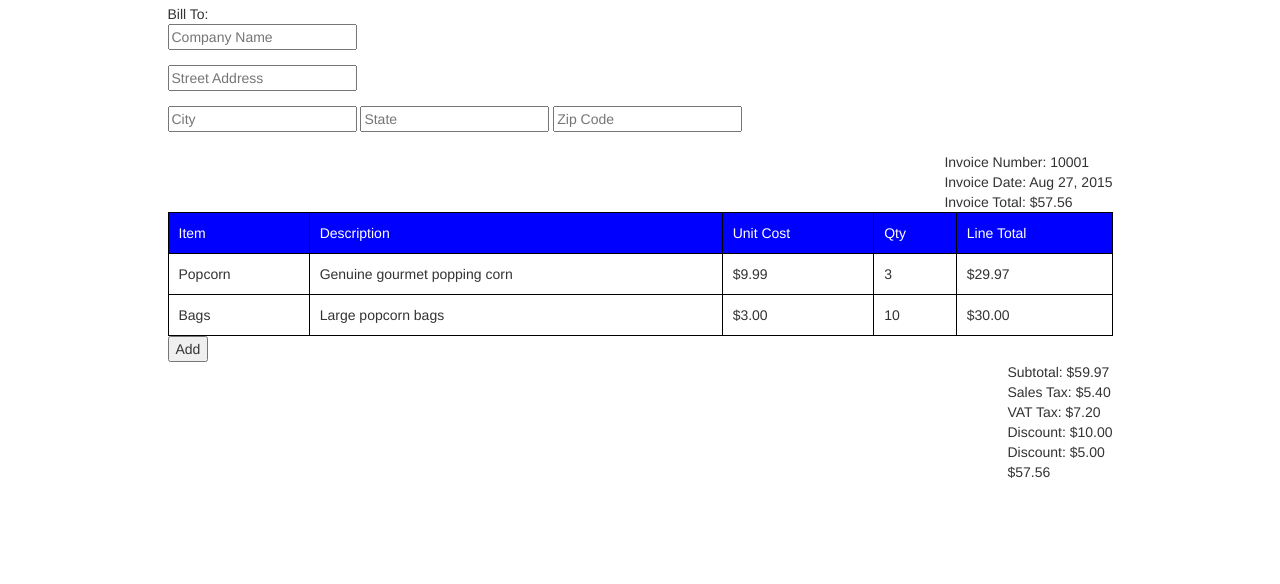
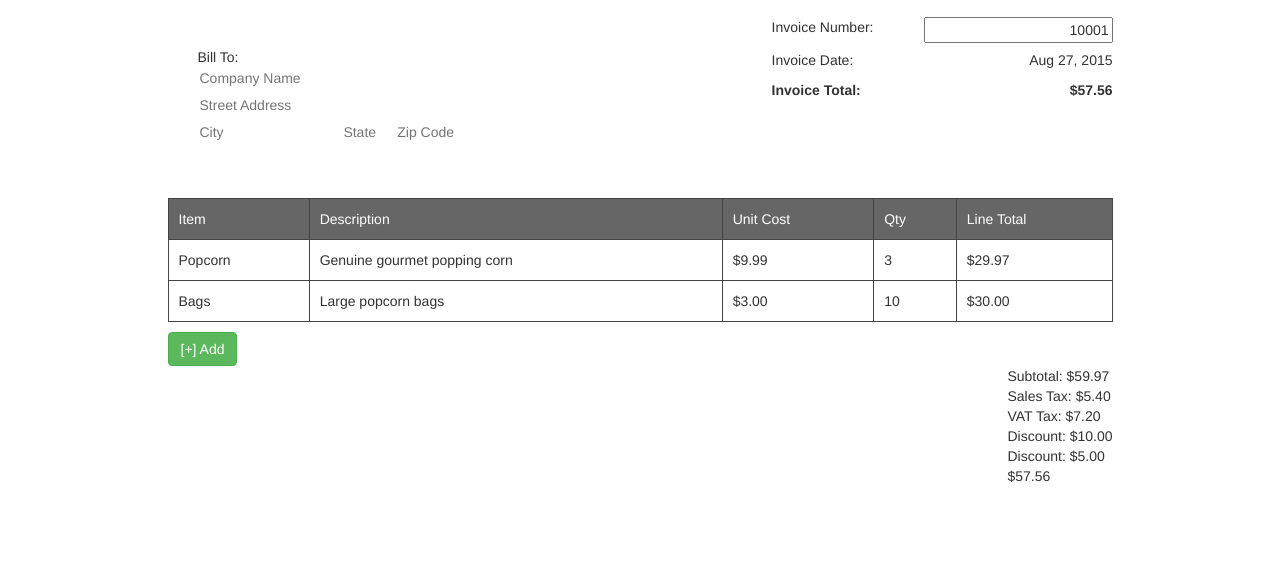
Before and after one commit to chilleren/demo_invoice, a website: page index.html in a window 1280 px wide. Shown: the part 216-800 px from the top of the page. Drawn offline with nearby package versions, Linux system fonts and the light colour scheme.

Commit message:
address form validations, invoice number data binding, better styles

```diff
--- a/css/app.scss
+++ b/css/app.scss
@@ -7,19 +7,36 @@ td {
 }
 
 td, table, tr {
-  border: 1px solid black;
+  border: 1px solid #444;
 }
 
 table {
   width: 100%;
   .header {
-    background-color: blue;
+    background-color: #666;
     color: white;
   }
 }
 
+button {
+  margin-top: 10px;
+}
+
+#invoice-data {
+  margin-bottom: 20px;
+  div {
+    margin-bottom: 5px;
+  }
+  .pull-left {
+    margin-right: 50px
+  }
+  .invoice-number-input {
+    margin-bottom: 2px;
+  }
+}
+
 .highlight {
-  background: gray;
+  background: lightgray;
 }
 
 .address-form {
@@ -38,4 +55,11 @@ table {
   .zip {
     width: 90px;
   }
+  input {
+    border: none;
+  }
+
+  .form-group {
+    margin-bottom: 5px;
+  }
 }
--- a/index.html
+++ b/index.html
@@ -8,6 +8,7 @@
 
   <script src="bower_components/jquery/dist/jquery.js"></script>
   <script src="bower_components/angular/angular.js"></script>
+  <script src="bower_components/bootstrap/dist/js/bootstrap.js"></script>
   <script src="js/app.js"></script>
   <script src="js/controllers/invoice-ctrl.js"></script>
   <script src="js/controllers/address-ctrl.js"></script>
@@ -27,19 +28,22 @@
     <div class="row">
       <div class="col-md-10 col-md-offset-1">
         <div ng-controller="InvoiceCtrl">
-          <h1 class="pull-right">Invoice</h1>
+          <div>
+            <h1 class="pull-right" ng-model="invoiceNumber">Invoice {{invoiceNumber}}</h1>
 
-          <address text="Bill From:"></address>
+            <address text="Bill From:"></address>
+          </div>
 
-          <address text="Bill To:"></address>
+
 
           <div>
-            <div invoice-data ng-click="highlight()" class="pull-right"></div>
+            <address class="pull-left" text="Bill To:"></address>
+            <div invoice-data class="pull-right"></div>
           </div>
 
           <div>
-            <div line-item-list ng-click="highlight()"></div>
-            <button ng-click="addLineItem()">Add</button>
+            <div class="clearfix" line-item-list></div>
+            <button ng-click="addLineItem()" class="btn btn-success">[+] Add</button>
           </div>
 
           <div>
--- a/js/app.js
+++ b/js/app.js
@@ -7,3 +7,14 @@ var invoiceApp = angular.module('invoiceApp', [
   'controllers.address',
   'directives'
 ]);
+
+
+$(document).on("click", function (ev) {
+  if (!$(ev.target).closest('.highlight').length) {
+    var highlights = $(".highlight");
+    if (highlights) {
+      highlights.removeClass("highlight");
+      ev.stopPropagation();
+    }
+  }
+});
--- a/js/controllers/address-ctrl.js
+++ b/js/controllers/address-ctrl.js
@@ -16,6 +16,16 @@ angular.module('controllers.address', [])
     $(event.currentTarget).addClass("highlight");
   }
 
+  $scope.blurInput = function () {
+    var target = $(event.currentTarget);
+    if (target.val().length === 0) {
+      target.tooltip({ trigger: "manual" });
+      target.tooltip("show");
+    } else {
+      target.tooltip("hide");
+    }
+  }
+
 
   // $(document).on("click", function (ev) {
   //   if (!$(ev.target).closest('.highlight').length) {
--- a/js/partials/address.html
+++ b/js/partials/address.html
@@ -1,14 +1,14 @@
-<div ng-controller="AddressCtrl" ng-model="address"  ng-click="focusAddress()" >
+<div ng-controller="AddressCtrl" ng-model="address"  ng-click="focusAddress()" class="address-form">
   <div>{{text}}</div>
   <div class="form-group">
-    <input type="text" ng-model="address.companyName" placeholder="Company Name" class="full-width">
+    <input title="Can't be blank" type="text" ng-model="address.companyName" placeholder="Company Name" class="full-width" ng-blur="blurInput()" data-placement="right">
   </div>
   <div class="form-group">
-    <input type="text" ng-model="address.street" placeholder="Street Address" class="full-width">
+    <input title="Can't be blank" type="text" ng-model="address.street" placeholder="Street Address" class="full-width" ng-blur="blurInput()" data-placement="right">
   </div>
   <div class="form-group">
-    <input type="text" ng-model="address.city" placeholder="City" class="city">
-    <input type="text" ng-model="address.state" placeholder="State" class="state">
-    <input type="text" ng-model="address.zip" placeholder="Zip Code" class="zip">
+    <input title="Can't be blank" type="text" ng-model="address.city" placeholder="City" class="city" ng-blur="blurInput()" data-placement="bottom">
+    <input title="Can't be blank" type="text" ng-model="address.state" placeholder="State" class="state" ng-blur="blurInput()" data-placement="bottom">
+    <input title="Can't be blank" type="text" ng-model="address.zip" placeholder="Zip Code" class="zip" ng-blur="blurInput()" data-placement="right">
   </div>
 </div>
--- a/js/partials/invoice-data.html
+++ b/js/partials/invoice-data.html
@@ -1,11 +1,17 @@
-<div>
-  <div>
-    Invoice Number: {{invoiceNumber}}
+<div id="invoice-data" class="clearfix">
+  <div class="clearfix invoice-number-input">
+    <div class="pull-left">Invoice Number:</div>
+    <div class="pull-right">
+      <input type="text" ng-model="invoiceNumber" class="text-right">
+    </div>
   </div>
-  <div>
-    Invoice Date: {{invoiceDate | date}}
+  <div class="clearfix">
+    <div class="pull-left">Invoice Date:</div>
+    <div class="pull-right">{{invoiceDate | date}}</div>
   </div>
-  <div>
-    Invoice Total: {{total() | currency}}
+  <div class="clearfix">
+    <div class="pull-left"><strong>Invoice Total:</strong></div>
+    <div class="pull-right"><strong>{{total() | currency}}</strong></div>
   </div>
+  <br>
 </div>
```
Also changed, not shown: css/app.css, 1 other file.
